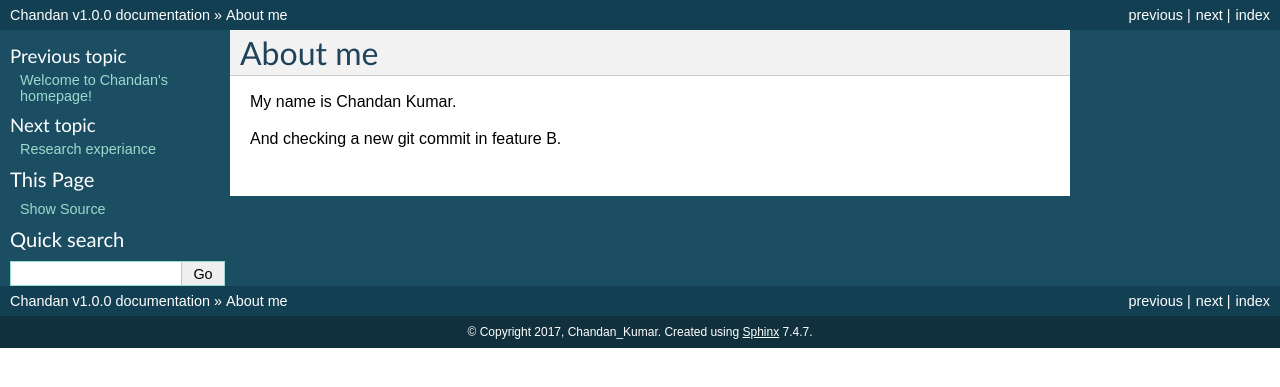
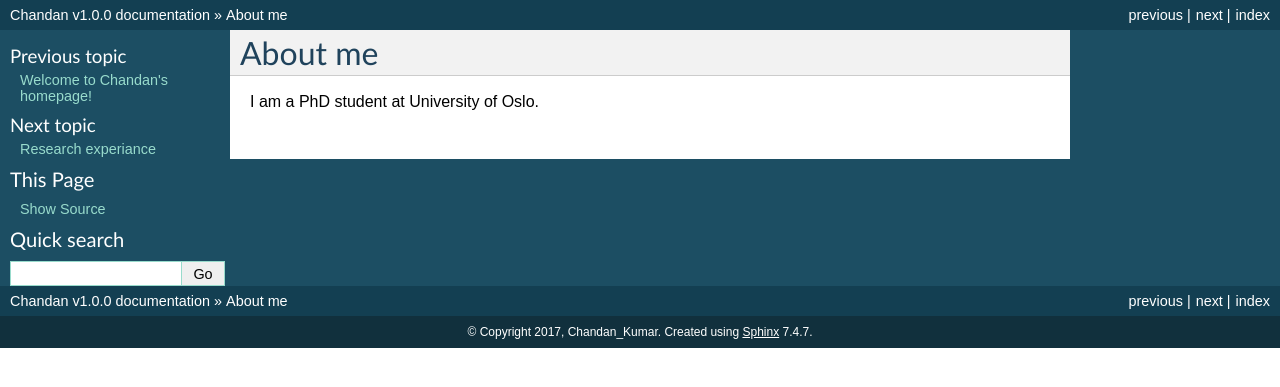
Before and after one commit to chandan-qchem/readdocs, a Sphinx documentation site: the page built from source/about_me.rst, in a window 1280 px wide. Shown: the top 387 px of the page. Built offline with Sphinx 7.4.7, drawn with Linux system fonts in a browser that asks for light colours.

Commit message:
added some text for the web

```diff
--- a/source/about_me.rst
+++ b/source/about_me.rst
@@ -2,7 +2,4 @@ About me
 =========
 
 
-
-My name is Chandan Kumar.
-
-And checking a new git commit in feature B.
+I am a PhD student at University of Oslo.
--- a/source/research_experiance.rst
+++ b/source/research_experiance.rst
@@ -1,4 +1,5 @@
 Research experiance
 ===================
 
-I am a PhD student at University of Oslo.
+
+Theoretical chemistry, Computational chemistry, Molecular response properties
```
